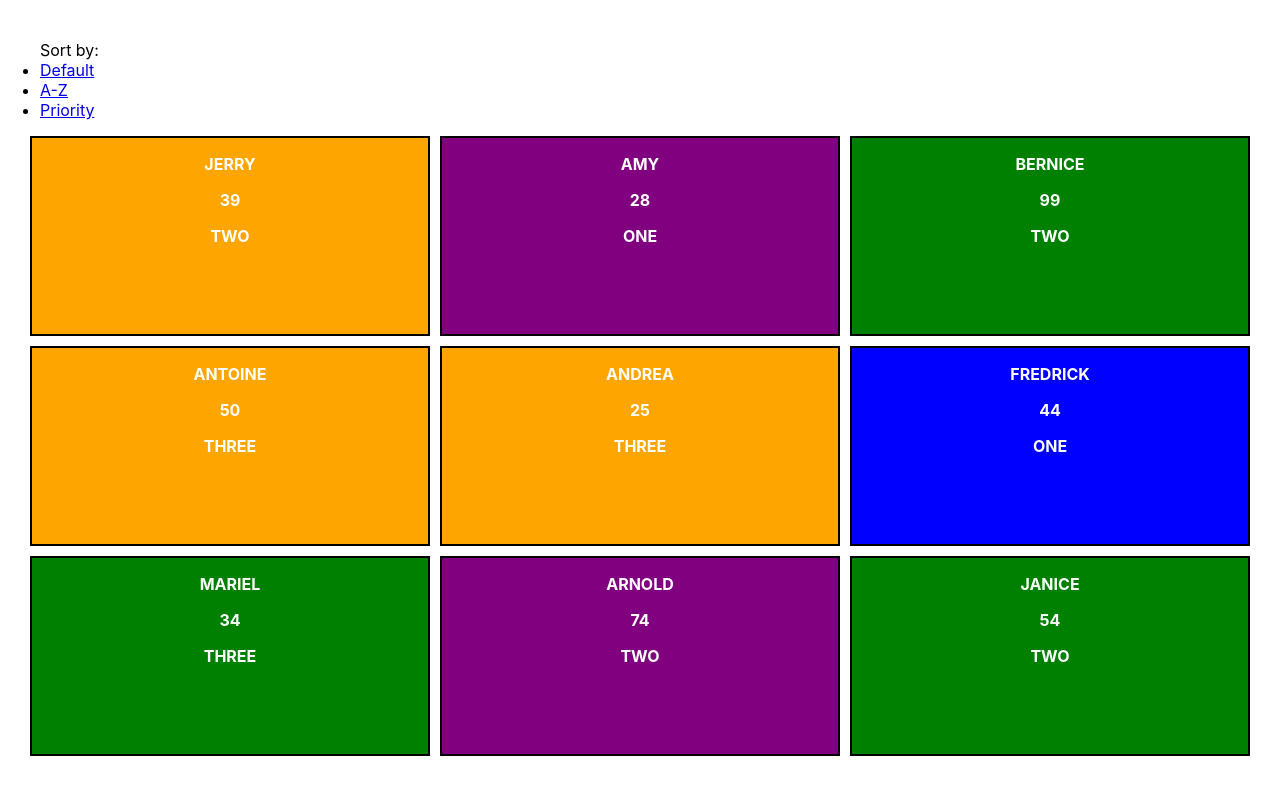
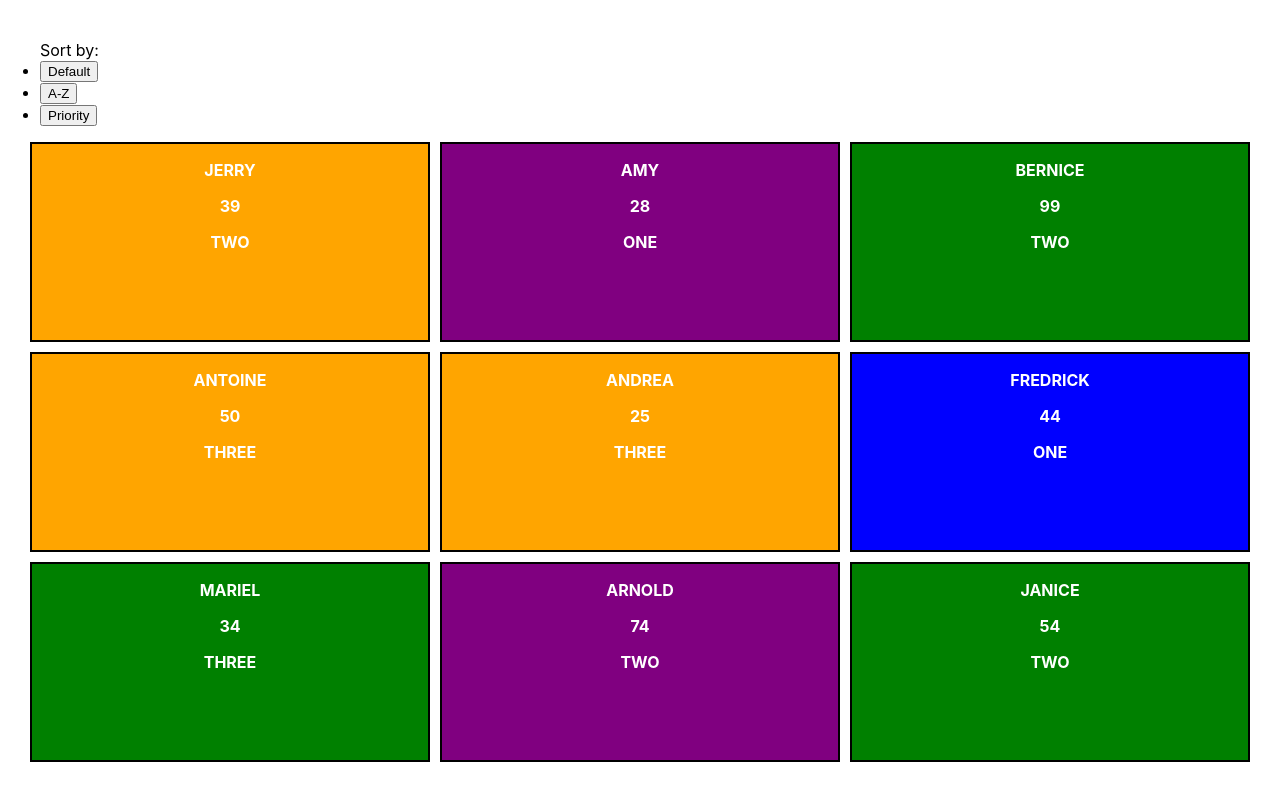
Before and after one commit to dlousa92/forcepointchallenge, a React (Create React App) app: page / in a window 1280 px wide. Built offline with nearby package versions, Linux system fonts and the light colour scheme; what react-router-redux would draw is missing.

Commit message:
bind priority button to sort by priority action

```diff
--- a/src/components/Header/Header.js
+++ b/src/components/Header/Header.js
@@ -9,9 +9,9 @@ class Header extends Component {
       <div className='header'>
         <nav>
           <ul>Sort by:
-            <li><a href='#'>Default</a></li>
-            <li><a href='#'>A-Z</a></li>
-            <li><a href='#'>Priority</a></li>
+            <li><button>Default</button></li>
+            <li><button>A-Z</button></li>
+            <li><button onClick={() => this.props.sortPriority()}>Priority</button></li>
           </ul>
         </nav>
       </div>
```
